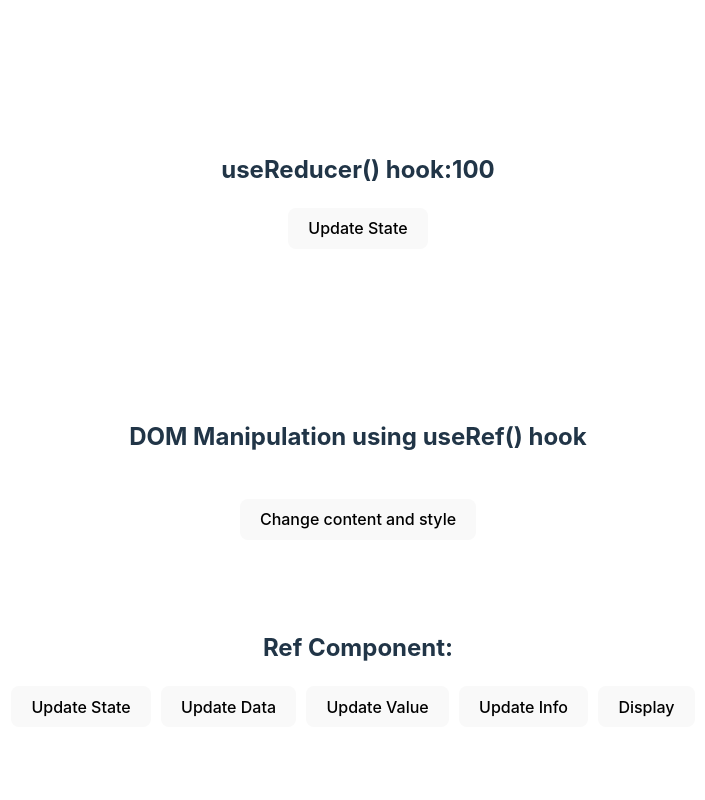
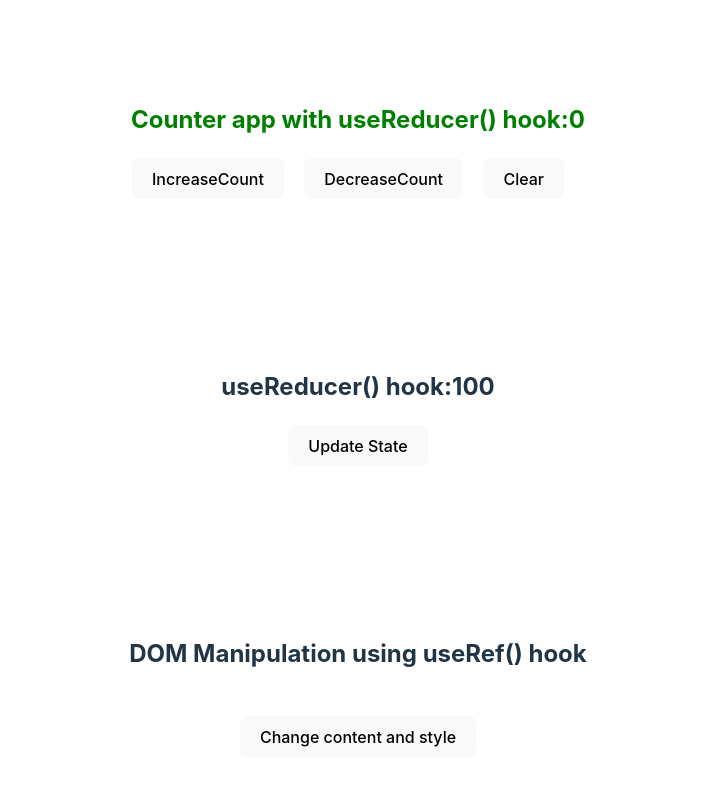
Before and after one commit to niharika-070695/ReactRedux, a React (Vite) app: page / in a window 1280 px wide. Shown: the top 800 px of the page, without its empty margins (282-987 px from the left). Built offline with nearby package versions, Linux system fonts and the light colour scheme.

Commit message:
Commit till session-23

```diff
--- a/src/App.jsx
+++ b/src/App.jsx
@@ -3,9 +3,11 @@
 import Timer from "./components/timer/Timer";
 import RefDom from "./components/ref/RefDom";
 import UseReducer from "./components/reducer/UseReducer";
+import Counter from "./components/reducer/Counter";
 function App() {
   return (
     <div className="app">
+      <Counter />
       <UseReducer />
       <RefDom />
       <Ref />
--- /dev/null
+++ b/src/components/reducer/Counter.css
@@ -0,0 +1,12 @@
+.reducerCounter {
+  padding: 50px;
+  text-align: center;
+  color: green;
+}
+.reducerCounter h2 {
+  margin-bottom: 20px;
+}
+
+.reducerCounter button {
+  margin-right: 20px;
+}
--- /dev/null
+++ b/src/components/reducer/Counter.jsx
@@ -0,0 +1,25 @@
+import { useReducer } from "react";
+import "./Counter.css";
+import counterReducer from "./counterReducer";
+function Counter() {
+  let [state, dispatch] = useReducer(counterReducer, { count: 0 });
+  const incCount = () => {
+    dispatch({ type: "INCREASE" });
+  };
+  const decCount = () => {
+    dispatch({ type: "DECREASE" });
+  };
+  const clearCount = () => {
+    dispatch({ type: "CLEAR" });
+  };
+  return (
+    <div className="reducerCounter">
+      <h2>Counter app with useReducer() hook:{state.count}</h2>
+      <button onClick={incCount}>IncreaseCount</button>
+      <button onClick={decCount}>DecreaseCount</button>
+      <button onClick={clearCount}>Clear</button>
+    </div>
+  );
+}
+
+export default Counter;
--- /dev/null
+++ b/src/components/reducer/counterReducer.js
@@ -0,0 +1,12 @@
+const counterReducer = (state, action) => {
+  if (action.type === "INCREASE") {
+    return { count: state.count + 1 };
+  }
+  if (action.type === "DECREASE") {
+    return { count: state.count - 1 };
+  } else {
+    return { count: 0 };
+  }
+};
+
+export default counterReducer;
```
Also changed, not shown: src/components/reducer/sample.css (added, +22 -0 lines).
